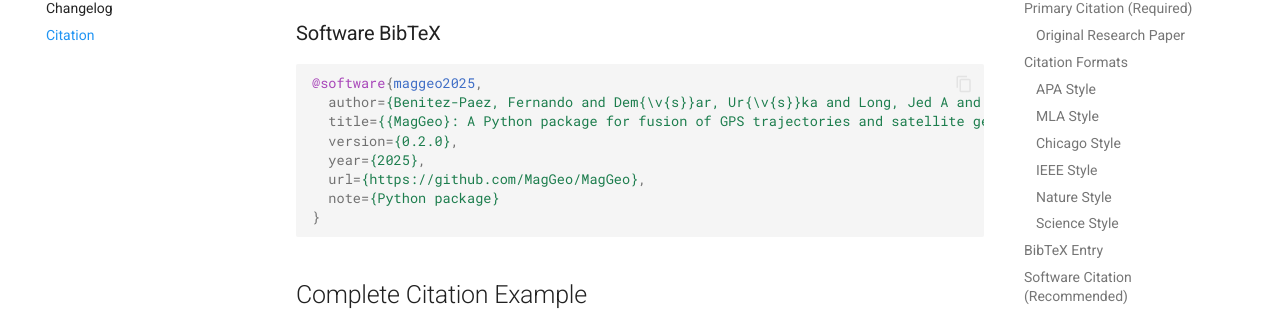
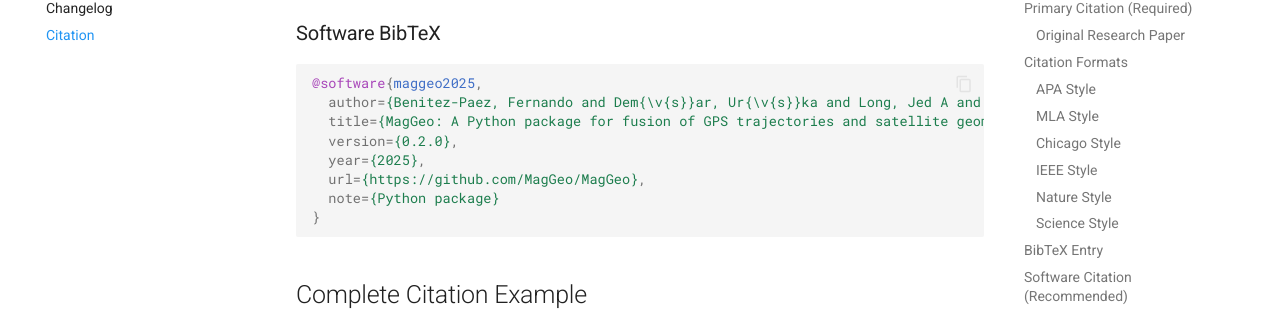
Before and after one commit to MagGeo/MagGeo, an MkDocs documentation site: the page built from api_docs/about/citation.md, in a window 1280 px wide and 900 px high, scrolled down 2009 px. Shown: the part 148-459 px from the top of the window. Built offline with MkDocs 1.6.1 and Material for MkDocs 9.7.7, drawn with Linux system fonts in a browser that asks for light colours; comment, search, counter and statistics services are not loaded; part of the change alters nothing that is shown.

````diff
--- a/api_docs/about/citation.md
+++ b/api_docs/about/citation.md
@@ -83,7 +83,7 @@ When citing the software implementation, please also include:
 ```bibtex
 @software{maggeo2025,
   author={Benitez-Paez, Fernando and Dem{\v{s}}ar, Ur{\v{s}}ka and Long, Jed A and Beggan, Ciar{\'a}n D},
-  title={{MagGeo}: A Python package for fusion of GPS trajectories and satellite geomagnetic data},
+  title={MagGeo: A Python package for fusion of GPS trajectories and satellite geomagnetic data},
   version={0.2.0},
   year={2025},
   url={https://github.com/MagGeo/MagGeo},
````
